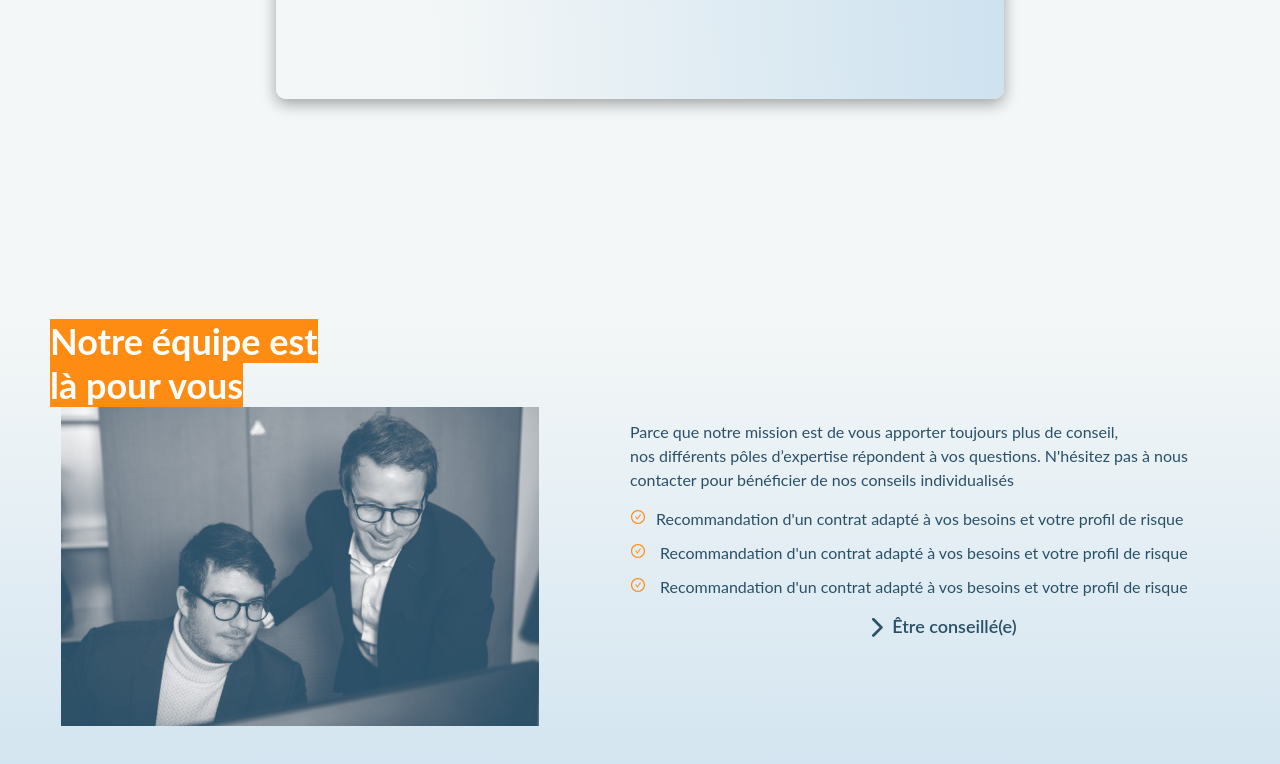
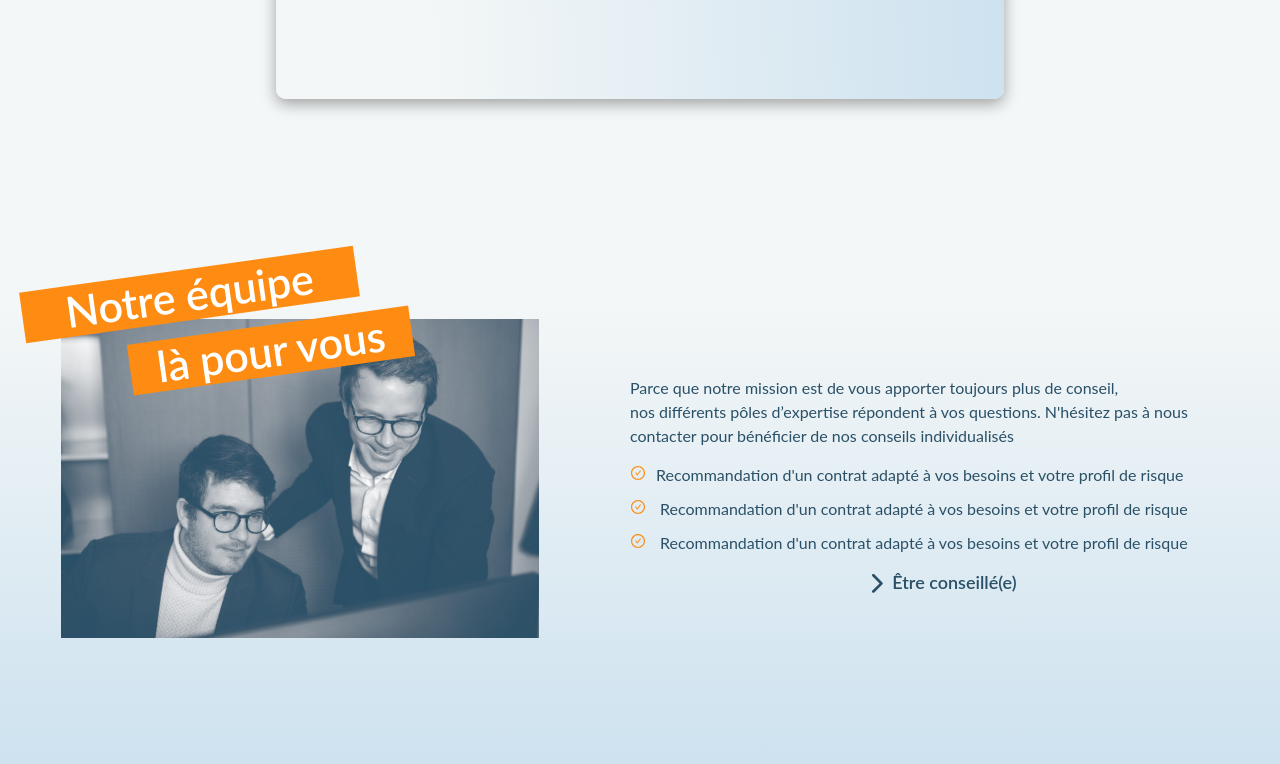
Before and after one commit to alaodriss/linxea, a React (Create React App) app: page / in a window 1280 px wide. Shown: the part 2002-2766 px from the top of the page. Built offline with nearby package versions, Linux system fonts and the light colour scheme.

Commit message:
add steps

```diff
--- /dev/null
+++ b/src/compoments/steps/Steps.css
@@ -0,0 +1,47 @@
+.container-steps{
+    background-color: transparent;
+    background-image: linear-gradient(180deg, #CCE1EF 0%, var(--e-global-color-4cc7f636 ) 80%);
+}
+
+.container-steps >h2{
+    font-size: 30px;
+    font-weight: 600;
+    color: var(--e-global-color-4a30db00);
+    text-align: center;
+    padding: 30px 0;
+}
+
+.steps{
+    display: flex;
+    justify-content: center;
+    align-items: center;
+    text-align: center;
+    padding: 30px;
+}
+
+
+
+.numb {
+    font-size: 37px;
+    background-color: #ffffff;
+    color: var(--e-global-color-4a30db00);
+    font-weight: 700;
+    border-radius: 50%;
+    width: 90px;
+    height: 90px;
+    display: flex;
+    justify-content: center;
+    margin: 0 auto;
+    align-items: center;
+    box-shadow: rgba(0, 0, 0, 0.24) 0px 3px 8px;
+  }
+
+
+
+.step-text{
+    font-size: 14px;
+    font-weight: normal;
+    color: var(--e-global-color-4a30db00);
+    padding: 10px;
+    width: 240px;
+}
--- /dev/null
+++ b/src/compoments/steps/Steps.jsx
@@ -0,0 +1,27 @@
+import React from 'react'
+import './Steps.css'
+import {stepsData} from '../../data.js'
+
+
+function Steps() {
+  return (
+    <div className='container-steps'>
+                <h2 className='step-title'> Seulement quelques minutes pour <br/>mettre en place votre projet</h2>
+    <div className='steps'>
+        {stepsData.map((item) => {
+            return(
+                    <div className='step'>
+                        <div className='numb'>{item.id}</div>
+                        <p className='step-text'> {item.text}</p>
+                    </div>
+            )
+        })
+
+        }
+    </div>
+
+    </div>
+  )
+}
+
+export default Steps
--- a/src/data.js
+++ b/src/data.js
@@ -60,3 +60,31 @@ export const partenaires = [
         partenair:partenair4
     }
 ]
+
+
+export const stepsData =[
+
+    {
+
+        id:1,
+        text:"Répartissez votre versement sur différents supports. Nous sommes là si vous avez besoin d'aide"
+    },
+
+    {
+
+        id:2,
+
+        text:"Répartissez votre versement sur différents supports. Nous sommes là si vous avez besoin d'aide"
+    },
+
+    {
+
+        id:3,
+        text:"Répartissez votre versement sur différents supports. Nous sommes là si vous avez besoin d'aide"
+    },
+    {
+
+        id:4,
+        text:"Répartissez votre versement sur différents supports. Nous sommes là si vous avez besoin d'aide"
+        }
+]
--- a/src/pages/Accueil.css
+++ b/src/pages/Accueil.css
@@ -149,12 +149,34 @@
 
 /** Mission **/
 
-.note{
-    background-color:  var(--e-global-color-secondary );
+
+.not-equipe {
+    position: absolute;
+    top: 14%;
+    right: 72%;
+}
+.equipe-1 {
+    background-color: var(--e-global-color-secondary);
     color: #fff;
-    font-size: 36px;
-    font-weight: bold;
+    font-size: 43px;
+    transform: rotate(352deg);
+    text-align: center;
+    width: 337px;
+    margin: 5px 0;
+    font-weight: 600;
 }
+
+.equipe-2{
+    background-color: var(--e-global-color-secondary);
+    color: #fff;
+    font-size: 43px;
+    transform: rotate(352deg);
+    text-align: center;
+    width: 284px;
+    font-weight: 600;
+    margin-left: 32%;
+}
+
 
 .container-missions{
     background-color: transparent;
--- a/src/pages/Accueil.jsx
+++ b/src/pages/Accueil.jsx
@@ -12,6 +12,7 @@ import stars from '../assets/images/stars.png'
 import './Accueil.css'
 import Avantage from '../compoments/avantage/Avantage';
 import Partenaires from '../compoments/partenaires/Partenaires';
+import Steps from '../compoments/steps/Steps';
 
 
 
@@ -71,7 +72,11 @@ function Accueil() {
 
     <section className='container-missions'>
         <div className='mission'>
-        <span className='note'>Notre équipe est <br/>là pour vous</span>
+        <div className='not-equipe'>
+            <p className='equipe-1 '>Notre équipe </p>
+            <p className='equipe-2'>là pour vous</p>
+        </div>
+
                 <img  className='mission-img' src={mission} alt='mission'/>
         </div>
         <div className='mission-inofs'>
@@ -87,6 +92,8 @@ function Accueil() {
 
     </section>
 
+
+<Steps />
     </>
   )
 }
```
